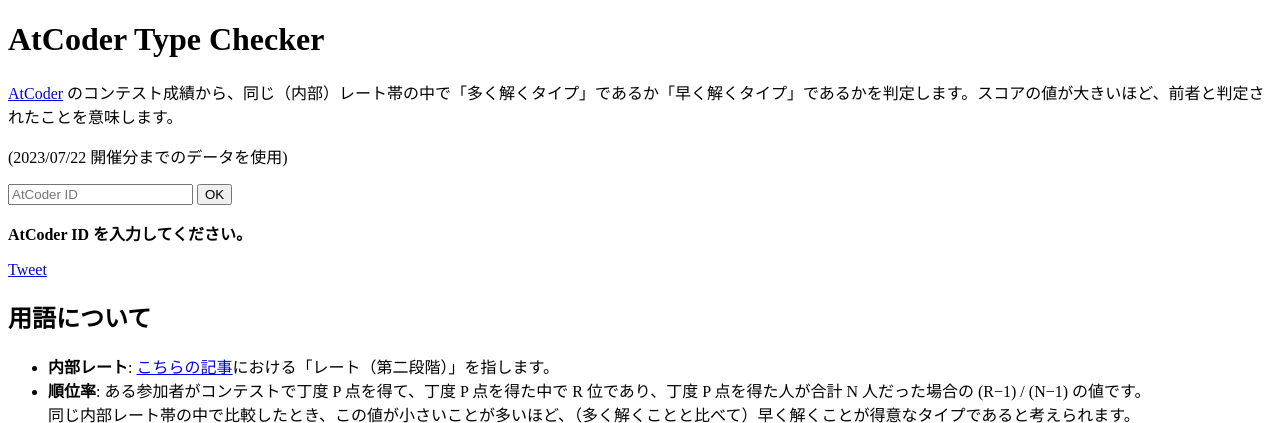
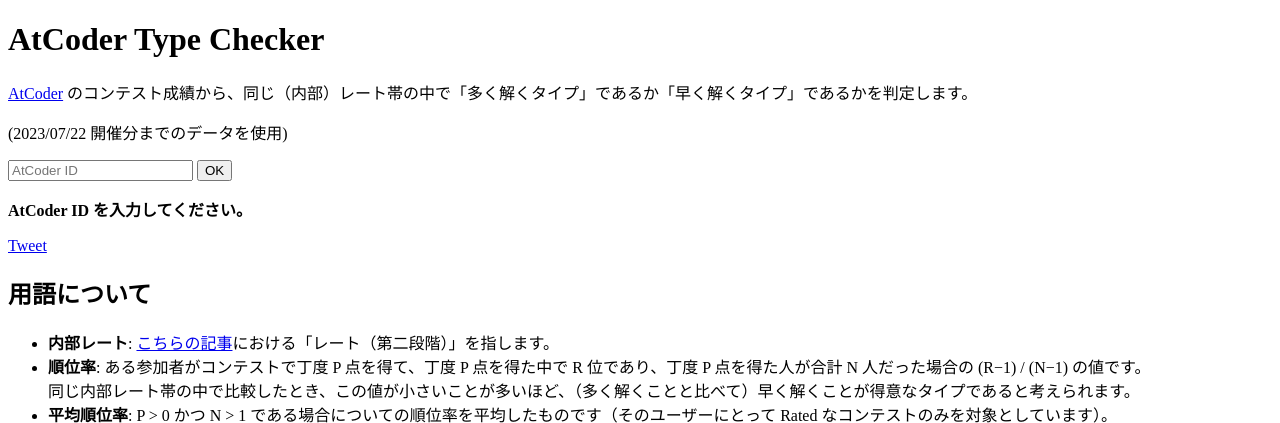
Before and after one commit to tomii9273/atcoder_type_checker, a Flask app: page / in a window 1280 px wide. Shown: the top 423 px of the page. Run offline with Flask 3, Linux system fonts and the light colour scheme; parts of the project's set-up code (start-up, migrations or seed data) failed here and were passed over; some libraries are stand-ins or nearby versions.

Commit message:
update explanation

```diff
--- a/templates/index.html
+++ b/templates/index.html
@@ -9,8 +9,7 @@
 <body>
 	<h1>AtCoder Type Checker</h1>
 	<p><a href="https://atcoder.jp/">AtCoder</a>
-		のコンテスト成績から、同じ（内部）レート帯の中で「多く解くタイプ」であるか「早く解くタイプ」であるかを判定します。スコアの値が大きいほど、前者と判定されたことを意味します。
-	</p>
+		のコンテスト成績から、同じ（内部）レート帯の中で「多く解くタイプ」であるか「早く解くタイプ」であるかを判定します。</p>
 	<p>({{ date_rank_data }} 開催分までのデータを使用)</p>
 	<form action="/" method="POST" enctype="multipart/form-data">
 		<div>
```
